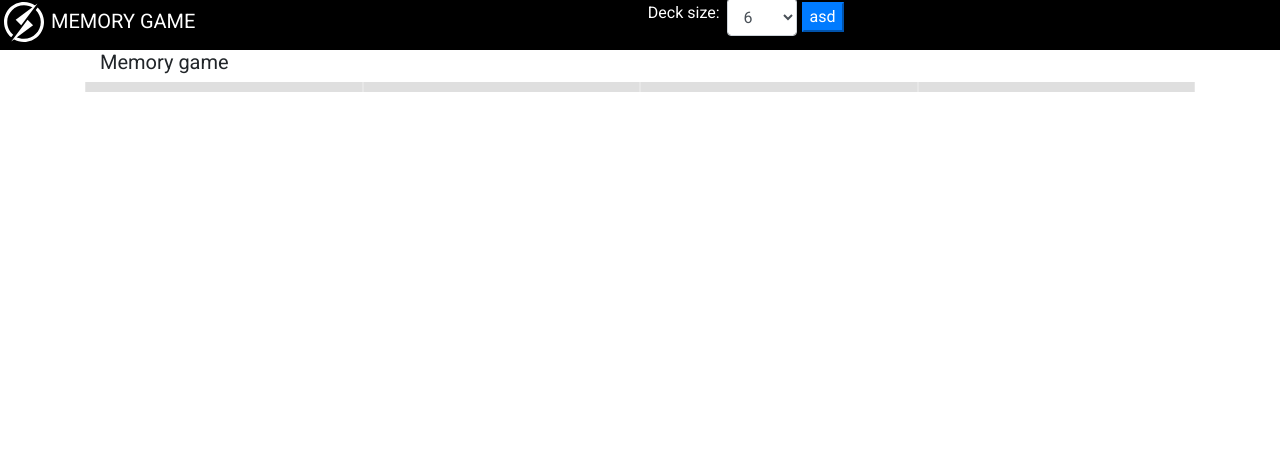
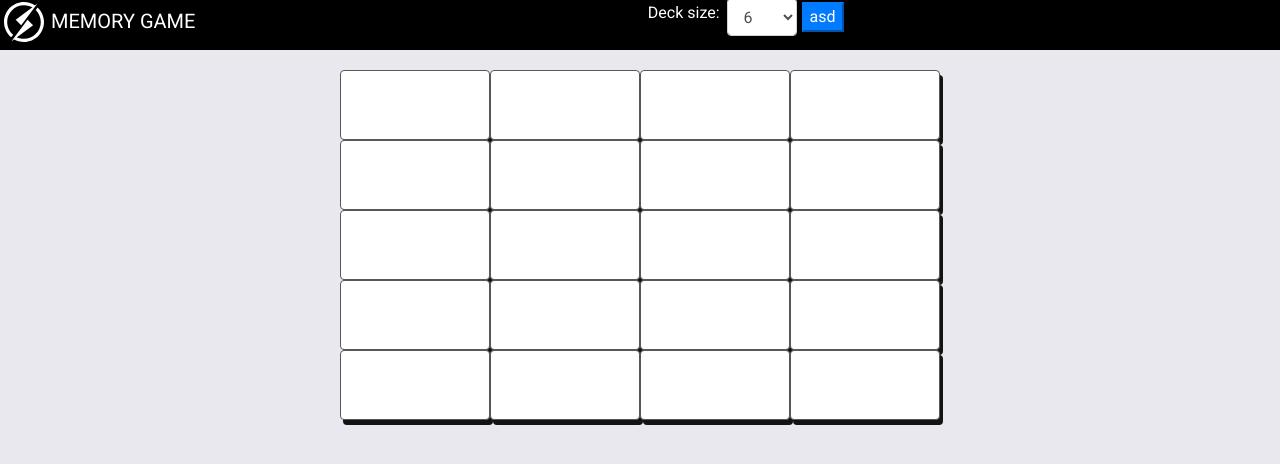
Before and after one commit to AttilaMuller/supercharge-frontend, an Angular app: page / in a window 1280 px wide. Shown: the top 464 px of the page. Built offline with nearby package versions, Linux system fonts and the light colour scheme.

Commit message:
refactored board css and html.

```diff
--- a/src/app/app.module.ts
+++ b/src/app/app.module.ts
@@ -4,6 +4,7 @@ import { NgModule } from '@angular/core';
 import { AppComponent } from './app.component';
 import { BoardComponent } from './board/board.component';
 import { NavbarComponent } from './navbar/navbar.component';
+import {CardService} from './services/card.service';
 
 @NgModule({
   declarations: [
@@ -14,7 +15,7 @@ import { NavbarComponent } from './navbar/navbar.component';
   imports: [
     BrowserModule
   ],
-  providers: [],
+  providers: [CardService],
   bootstrap: [AppComponent]
 })
 export class AppModule { }
--- a/src/app/board/board.component.css
+++ b/src/app/board/board.component.css
@@ -0,0 +1,55 @@
+.card {
+  border: solid #585858 1px;
+  height: 70px;
+  background: white;
+  display: flex;
+  align-items: center;
+  justify-content: center;
+  color: white;
+  box-shadow: #131313 3px 5px;
+}
+
+.card img {
+  width: 50px;
+}
+
+.card:hover {
+  cursor: pointer;
+}
+
+.row {
+  align-items: center;
+}
+.container {
+  text-align: center;
+}
+
+h5, h1 {
+  padding: 30px;
+  color: black;
+}
+
+.icon-holder {
+  display: flex;
+  align-items: center;
+  justify-content: center;
+  animation: flip 0.7s forwards ease;
+  background: white;
+  z-index: 10;
+  height: 7vw;
+  width: 8vw;
+}
+
+.container {
+  max-width: 600px;
+}
+
+.gameholder {
+  padding-top: 20px;
+}
+
+@keyframes flip {
+  0% {transform: scaleX(-1); opacity: 0;}
+  50%{transform: scale(1.4); opacity: 80%}
+  100%{transform: scaleX(1) scale(1); opacity: 100; }
+}
--- a/src/app/board/board.component.html
+++ b/src/app/board/board.component.html
@@ -1,6 +1,5 @@
 <div class="container">
-  <div class="container">
-    <h5 *ngIf="!gameWon">Memory game</h5>
+  <div class="gameholder">
     <h1 *ngIf="gameWon">You won!</h1>
     <div class="row">
       <div (click)="flipCheck(i)" *ngFor="let card of cards; index as i" class="col-6 col-md-3 card">
@@ -10,5 +9,4 @@
       </div>
     </div>
   </div>
-
 </div>
--- a/src/app/board/board.component.ts
+++ b/src/app/board/board.component.ts
@@ -15,7 +15,7 @@ export class BoardComponent implements OnInit {
   constructor(private cardService: CardService) { }
 
   ngOnInit() {
-    this.cardService.cardArrayChanged.subscribe(cards => this.cards = cards)
+    this.cardService.cardArrayChanged.subscribe(cards => this.cards = cards);
   }
 
   flipCheck(cardIndex: number) {
--- a/src/styles.css
+++ b/src/styles.css
@@ -1,3 +1,4 @@
 body {
   font-family: 'Roboto', sans-serif;
+  background: #e8e8ee;
 }
```
